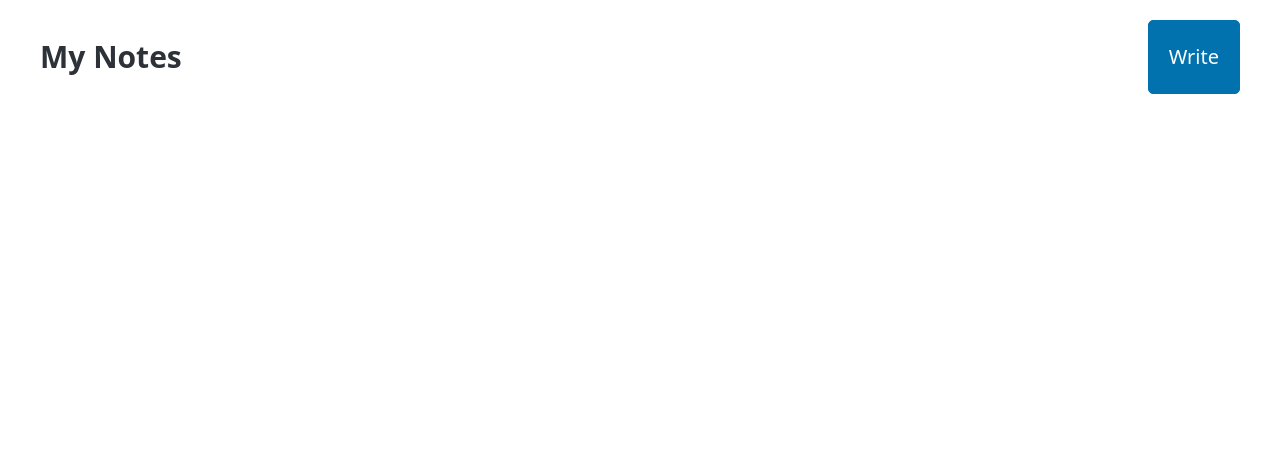
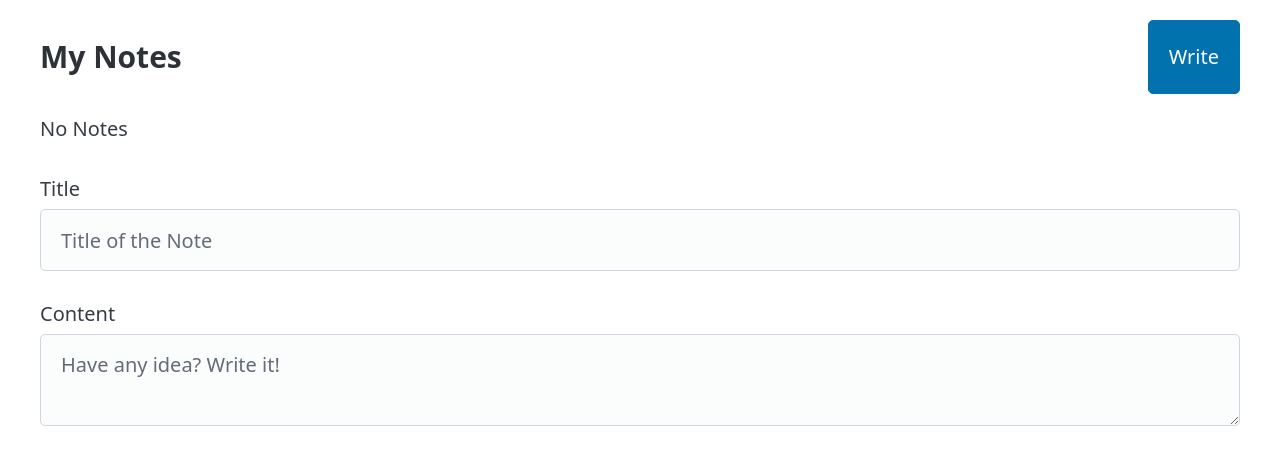
Before and after one commit to BadLuckZ/React-Project-Note, a React (Vite) app: page / in a window 1280 px wide. Shown: the top 464 px of the page. Built offline with nearby package versions, Linux system fonts and the light colour scheme.

Commit message:
Fix Bug Autosave

```diff
--- a/src/App.jsx
+++ b/src/App.jsx
@@ -35,9 +35,10 @@
 }
 
 function App() {
-  const [noteData, setNoteData] = useState(null);
+  const [noteData, setNoteData] = useState([]);
   const [notes, setNotes] = useState(() => {
-    return JSON.parse(localStorage.getItem("notes") ?? "[]");
+    const initialNotes = localStorage.getItem("notes");
+    return JSON.parse(initialNotes) ?? [];
   });
   const [deletingItem, setDeletingItem] = useState(null);
 
@@ -57,6 +58,22 @@
     };
   }, []);
 
+  const saveNote = (newData) => {
+    const existed = notes.find((note) => note.id === newData.id);
+    if (existed) {
+      setNotes(
+        notes.map((note) => {
+          if (note.id === noteData.id) {
+            return newData;
+          }
+          return note;
+        })
+      );
+    } else {
+      setNotes([...notes, newData]);
+    }
+  };
+
   /**
    * Helps define a field to update with a value
    */
@@ -67,14 +84,7 @@
         ...noteData,
         [field]: value,
       };
-      setNotes(
-        notes.map((note) => {
-          if (note.id === noteData.id) {
-            return newData;
-          }
-          return note;
-        })
-      );
+      saveNote(newData);
       setNoteData(newData);
     } else {
       // Create the new note
@@ -84,7 +94,7 @@
         id: newId,
         [field]: value,
       };
-      setNotes([...notes, newData]);
+      saveNote(newData);
       setNoteData(newData);
     }
   };
@@ -102,6 +112,7 @@
           Write
         </button>
       </div>
+      {notes.length > 0 ? (
         <div className="note-list">
           {notes.map((note) => (
             <NoteWidget
@@ -116,6 +127,9 @@
             />
           ))}
         </div>
+      ) : (
+        <div className="empty-notes">No Notes</div>
+      )}
 
       {/* Remove Note Decision */}
       {deletingItem ? (
```
Lines whose indentation alone changed are shown as unchanged.
